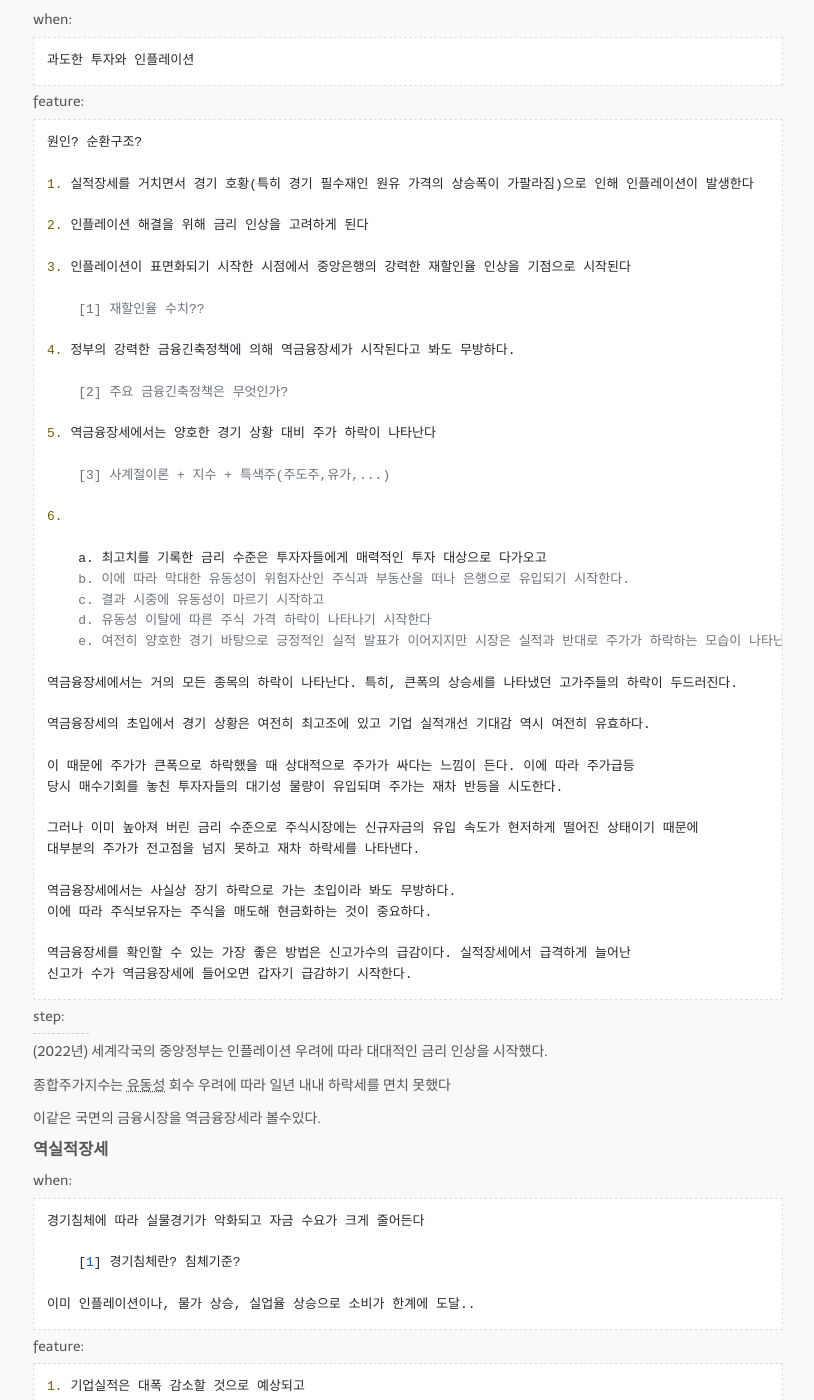
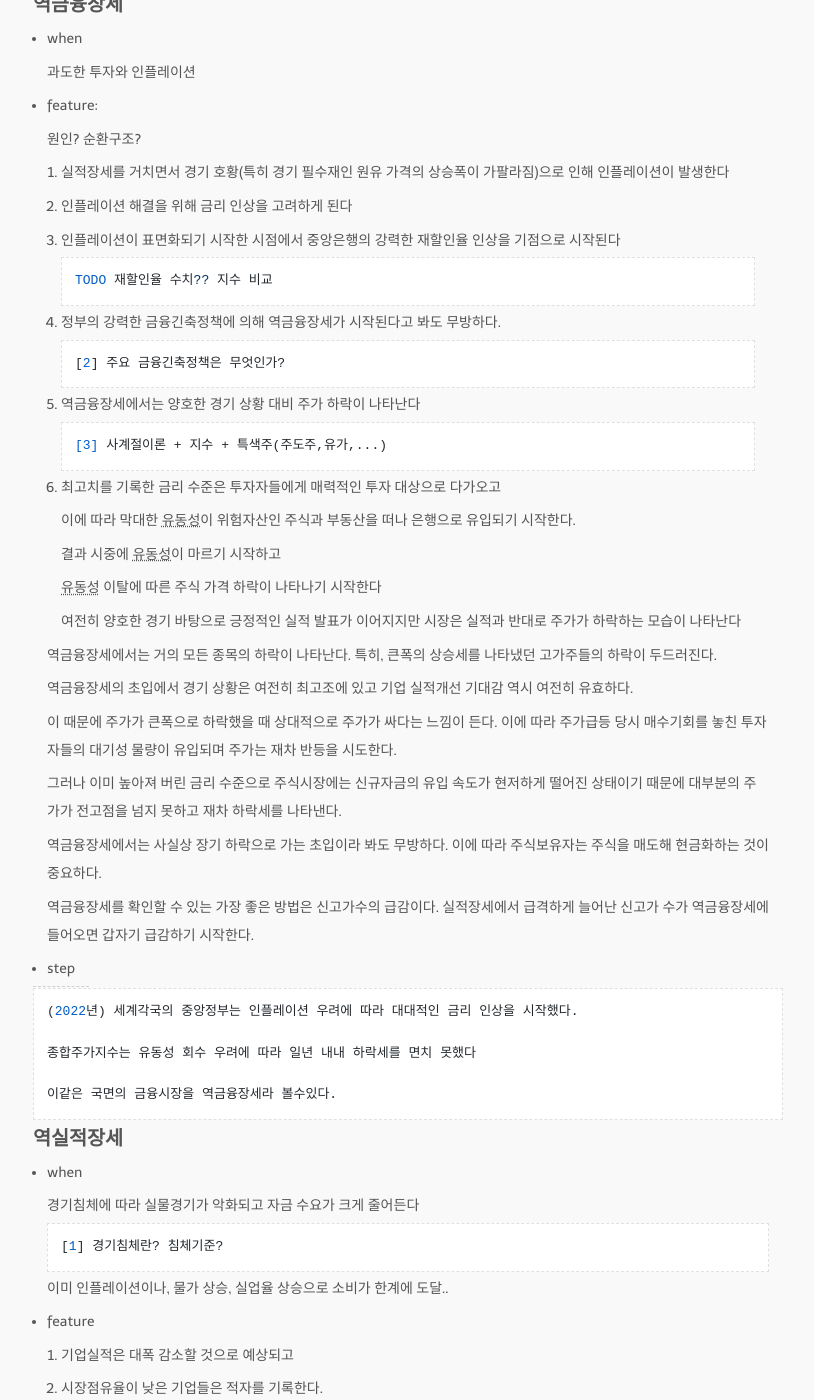
Before and after one commit to jung-research/github.io, a Jekyll site: the page built from _posts/2023-08-23-season_theory.md, in a window 1280 px wide and 1400 px high, scrolled down 4458 px. Shown: the whole window, without its empty margins (232-1046 px from the left). Built offline with Jekyll 4.4.1, drawn with Linux system fonts in a browser that asks for light colours; nearby versions of some CDN libraries; some web fonts are replaced; some of the changed text lies outside the part shown.

Commit message:
mod season theory

```diff
--- a/_posts/2023-08-23-season_theory.md
+++ b/_posts/2023-08-23-season_theory.md
@@ -135,25 +135,25 @@ tags:
 
 * feature:
 
-  1. 풍부한 유동성을 바탕으로 고용과 투자를 본격적으로 늘리기 시작한다
+  1.  풍부한 유동성을 바탕으로 고용과 투자를 본격적으로 늘리기 시작한다
 
-  2. 가장 가공성이 낮은 소재산업에서 실적 개선이 나타나고, 이후 가공산업의 실 적개선이 나타난다
+  2.  가장 가공성이 낮은 소재산업에서 실적 개선이 나타나고, 이후 가공산업의 실 적개선이 나타난다
 
-  3. 이따라 개인소비 관련산업에서도 실적개선이 나타난다, 전산업이 순환하며 실적 개선을 나타낸다.
+  3.  이따라 개인소비 관련산업에서도 실적개선이 나타난다, 전산업이 순환하며 실적 개선을 나타낸다.
 
-  4. 금융장세의 유동성 -> 실질적인 실물경기 활성화까지 긴 시간이 필요하다. (2007년 대표적인 실적장세)
+  4.  금융장세의 유동성 -> 실질적인 실물경기 활성화까지 긴 시간이 필요하다. (2007년 대표적인 실적장세)
 
-  5. 실적장세의 특징 중 하나로 시작과 끝을 구분하기 어렵다는 점이다
+  5.  실적장세의 특징 중 하나로 시작과 끝을 구분하기 어렵다는 점이다
 
-  6. 금리가 서서히 상승하기 시작한다.
+  6.  금리가 서서히 상승하기 시작한다.
 
-     신규 튜자를 위한 대출 수요가 빠르게 증가로 은행권에 자금이 마르게 되고 은행은 서서히 금리 인상을 결정하게 된다.
+      신규 튜자를 위한 대출 수요가 빠르게 증가로 은행권에 자금이 마르게 되고 은행은 서서히 금리 인상을 결정하게 된다.
 
-     금융장세에 풀린 막대한 규모의 유동서이 경기 전반에 영향을 끼쳐 인플레이션 문제를 가져오게 되고 정부는
-     [인플레이션](/2023/08/27/economics_noun.html#inflation)을 억제하기 위해 서서히 금리 인상을 고려하게 된다.
+      금융장세에 풀린 막대한 규모의 유동서이 경기 전반에 영향을 끼쳐 인플레이션 문제를 가져오게 되고 정부는
+      [인플레이션](/2023/08/27/economics_noun.html#inflation)을 억제하기 위해 서서히 금리 인상을 고려하게 된다.
 
-     실적장세 내내 금리는 꾸준히 상승하게 되고 유동성의 일정 부분이 은행으로 회수되는 가운데 경기지포는 계속해서 호황을
-     나타내고, 주가는 죄고가를 향하게 된다.
+      실적장세 내내 금리는 꾸준히 상승하게 되고 유동성의 일정 부분이 은행으로 회수되는 가운데 경기지포는 계속해서 호황을
+      나타내고, 주가는 죄고가를 향하게 된다.
 
 * step
 
@@ -182,122 +182,124 @@ tags:
 
 * point
 
-  1. 실적장세 전반부에는 재무구조가 좋은 우량주보다는 경기 변동의 영향을 받는 업종에서 높은 투자효율이 나타난다.
+  1.  실적장세 전반부에는 재무구조가 좋은 우량주보다는 경기 변동의 영향을 받는 업종에서 높은 투자효율이 나타난다
 
-     이런 업종의 대부분이 가공도가 낮은 소재산업이다 (시멘트, 철강, 섬유, 제지, 화학, 유리등 소재산업)
+      이런 업종의 대부분이 가공도가 낮은 소재산업이다 (시멘트, 철강, 섬유, 제지, 화학, 유리등 소재산업)
 
-     소재산업중에서 주가 수준이 2~3류인 기업들의 주가 상승폭이 두드러지는 반면 우량주들의 투자 효율은 상대적으로 그다지 좋지 않다[^2]
+      소재산업중에서 주가 수준이 2~3류인 기업들의 주가 상승폭이 두드러지는 반면 우량주들의 투자 효율은 상대적으로
+      그다지 좋지 않다[^2]
 
+  2.  경기확대가 장기화되면 소재산업이 대형 설비투자에 나서게 된다.
 
-  2. 경기확대가 장기화되면 소재산업이 대형 설비투자에 나서게 된다.
+      이에 따라 산업용 기계, 사무기기 등을 설비투자에 필요로 하는 가공도가 높은 기업의 수주가 증가하여 실적장세 후반부에는 가공산업이 우세하게 된다.
 
-     이에 따라 산업용 기계, 사무기기 등을 설비투자에 필요로 하는 가공도가 높은 기업의 수주가 증가하여 실적장세 후반부에는 가공산업이 우세하게 된다.
+  3.  경기 확대가 장기화되어 상품 시황이 좋아지고, 소재산업의 실적전망이 최고수준에 달하는 상황이 오면 서서히 물가가 상승하기 시작한다.
 
-  3. 경기 확대가 장기화되어 상품 시황이 좋아지고, 소재산업의 실적전망이 최고수준에 달하는 상황이 오면 서서히 물가가 상승하기 시작한다.
-     아울러 소재산업은 계속해서 최대치를 기록하고 있는 최종 수요를 맞추기 위해 대규모 설비투자에 나선다.
+      아울러 소재산업은 계속해서 최대치를 기록하고 있는 최종 수요를 맞추기 위해 대규모 설비투자에 나선다.
 
-  4. 큰 규모의 자금수요가 발생하게 된다. 물가상승과 더불어 금융시장이 타이트 해지는 상황이 오는 것이다. 이 같은 상황에 따라 인플레이션을
-     우려하는 중앙 정부가 금융긴축정책을 취할 수 있는 환경이 만들어진다.
+  4.  큰 규모의 자금수요가 발생하게 된다. 물가상승과 더불어 금융시장이 타이트 해지는 상황이 오는 것이다.
 
-  5. 실적장세의 정점에 다 달았다 볼 수 있는데, 실적장세의 정점에서는 물가상승, 인플레이션 우려 등이 동시에 나타난다.
+      이 같은 상황에 따라 인플레이션을 우려하는 중앙 정부가 금융긴축정책을 취할 수 있는 환경이 만들어진다.
 
-     중앙은행은 예방적 긴축정책을 실시하고 재할인율 인상 등을 진행한다. 이에 따라 주식시장으로 자금유입이 더는 늘지 않게 된다.
+  5.  실적장세의 정점에 다 달았다 볼 수 있는데, 실적장세의 정점에서는 물가상승, 인플레이션 우려 등이 동시에 나타난다.
 
-  6. 기업의 실적은 여전히 높은 증가가 예상되고 이에 따라 많은 투자자들이 확신을 갖고 2~3년 앞의 이익증가분까지
-     사버리는 모습이 나타난다. 이에 따라 신고가 종목수가 급증한다
+      중앙은행은 예방적 긴축정책을 실시하고 재할인율 인상 등을 진행한다. 이에 따라 주식시장으로 자금유입이 더는 늘지 않게 된다.
 
-### 역금융장세
+  6.  기업의 실적은 여전히 높은 증가가 예상되고 이에 따라 많은 투자자들이 확신을 갖고 2~3년 앞의 이익증가분까지
+      사버리는 모습이 나타난다. 이에 따라 신고가 종목수가 급증한다
 
-when:
+## 역금융장세
 
-    과도한 투자와 인플레이션
+* when
 
-feature:
+  과도한 투자와 인플레이션
+
+* feature:
 
     원인? 순환구조?
 
-    1. 실적장세를 거치면서 경기 호황(특히 경기 필수재인 원유 가격의 상승폭이 가팔라짐)으로 인해 인플레이션이 발생한다
+  1.  실적장세를 거치면서 경기 호황(특히 경기 필수재인 원유 가격의 상승폭이 가팔라짐)으로 인해 인플레이션이 발생한다
 
-    2. 인플레이션 해결을 위해 금리 인상을 고려하게 된다
+  2.  인플레이션 해결을 위해 금리 인상을 고려하게 된다
 
-    3. 인플레이션이 표면화되기 시작한 시점에서 중앙은행의 강력한 재할인율 인상을 기점으로 시작된다
+  3.  인플레이션이 표면화되기 시작한 시점에서 중앙은행의 강력한 재할인율 인상을 기점으로 시작된다
 
-        [1] 재할인율 수치??
+          TODO 재할인율 수치?? 지수 비교
 
-    4. 정부의 강력한 금융긴축정책에 의해 역금융장세가 시작된다고 봐도 무방하다.
+  4.  정부의 강력한 금융긴축정책에 의해 역금융장세가 시작된다고 봐도 무방하다.
 
-        [2] 주요 금융긴축정책은 무엇인가?
+          [2] 주요 금융긴축정책은 무엇인가?
 
-    5. 역금융장세에서는 양호한 경기 상황 대비 주가 하락이 나타난다
+  5.  역금융장세에서는 양호한 경기 상황 대비 주가 하락이 나타난다
 
-        [3] 사계절이론 + 지수 + 특색주(주도주,유가,...)
+          [3] 사계절이론 + 지수 + 특색주(주도주,유가,...)
 
-    6.
+  6.  최고치를 기록한 금리 수준은 투자자들에게 매력적인 투자 대상으로 다가오고
 
-        a. 최고치를 기록한 금리 수준은 투자자들에게 매력적인 투자 대상으로 다가오고
-        b. 이에 따라 막대한 유동성이 위험자산인 주식과 부동산을 떠나 은행으로 유입되기 시작한다.
-        c. 결과 시중에 유동성이 마르기 시작하고
-        d. 유동성 이탈에 따른 주식 가격 하락이 나타나기 시작한다
-        e. 여전히 양호한 경기 바탕으로 긍정적인 실적 발표가 이어지지만 시장은 실적과 반대로 주가가 하락하는 모습이 나타난다
+      이에 따라 막대한 유동성이 위험자산인 주식과 부동산을 떠나 은행으로 유입되기 시작한다.
 
-    역금융장세에서는 거의 모든 종목의 하락이 나타난다. 특히, 큰폭의 상승세를 나타냈던 고가주들의 하락이 두드러진다.
+      결과 시중에 유동성이 마르기 시작하고
 
-    역금융장세의 초입에서 경기 상황은 여전히 최고조에 있고 기업 실적개선 기대감 역시 여전히 유효하다.
+      유동성 이탈에 따른 주식 가격 하락이 나타나기 시작한다
 
-    이 때문에 주가가 큰폭으로 하락했을 때 상대적으로 주가가 싸다는 느낌이 든다. 이에 따라 주가급등
-    당시 매수기회를 놓친 투자자들의 대기성 물량이 유입되며 주가는 재차 반등을 시도한다.
+      여전히 양호한 경기 바탕으로 긍정적인 실적 발표가 이어지지만 시장은 실적과 반대로 주가가 하락하는 모습이 나타난다
 
-    그러나 이미 높아져 버린 금리 수준으로 주식시장에는 신규자금의 유입 속도가 현저하게 떨어진 상태이기 때문에
-    대부분의 주가가 전고점을 넘지 못하고 재차 하락세를 나타낸다.
+  역금융장세에서는 거의 모든 종목의 하락이 나타난다. 특히, 큰폭의 상승세를 나타냈던 고가주들의 하락이 두드러진다.
 
-    역금융장세에서는 사실상 장기 하락으로 가는 초입이라 봐도 무방하다.
-    이에 따라 주식보유자는 주식을 매도해 현금화하는 것이 중요하다.
+  역금융장세의 초입에서 경기 상황은 여전히 최고조에 있고 기업 실적개선 기대감 역시 여전히 유효하다.
 
-    역금융장세를 확인할 수 있는 가장 좋은 방법은 신고가수의 급감이다. 실적장세에서 급격하게 늘어난
-    신고가 수가 역금융장세에 들어오면 갑자기 급감하기 시작한다.
+  이 때문에 주가가 큰폭으로 하락했을 때 상대적으로 주가가 싸다는 느낌이 든다. 이에 따라 주가급등
+  당시 매수기회를 놓친 투자자들의 대기성 물량이 유입되며 주가는 재차 반등을 시도한다.
 
-step:
+  그러나 이미 높아져 버린 금리 수준으로 주식시장에는 신규자금의 유입 속도가 현저하게 떨어진 상태이기 때문에
+  대부분의 주가가 전고점을 넘지 못하고 재차 하락세를 나타낸다.
+
+  역금융장세에서는 사실상 장기 하락으로 가는 초입이라 봐도 무방하다. 이에 따라 주식보유자는 주식을 매도해 현금화하는 것이 중요하다.
+
+  역금융장세를 확인할 수 있는 가장 좋은 방법은 신고가수의 급감이다. 실적장세에서 급격하게 늘어난 신고가 수가 역금융장세에 들어오면 갑자기 급감하기 시작한다.
+
+* step
 
 
 ---
 
-(2022년) 세계각국의 중앙정부는 인플레이션 우려에 따라 대대적인 금리 인상을 시작했다.
+    (2022년) 세계각국의 중앙정부는 인플레이션 우려에 따라 대대적인 금리 인상을 시작했다.
 
-종합주가지수는 유동성 회수 우려에 따라 일년 내내 하락세를 면치 못했다
+    종합주가지수는 유동성 회수 우려에 따라 일년 내내 하락세를 면치 못했다
 
-이같은 국면의 금융시장을 역금융장세라 볼수있다.
+    이같은 국면의 금융시장을 역금융장세라 볼수있다.
 
 
-### 역실적장세
+## 역실적장세
 
-when:
+* when
 
-    경기침체에 따라 실물경기가 악화되고 자금 수요가 크게 줄어든다
+  경기침체에 따라 실물경기가 악화되고 자금 수요가 크게 줄어든다
 
-        [1] 경기침체란? 침체기준?
+      [1] 경기침체란? 침체기준?
 
-    이미 인플레이션이나, 물가 상승, 실업율 상승으로 소비가 한계에 도달..
+  이미 인플레이션이나, 물가 상승, 실업율 상승으로 소비가 한계에 도달..
 
-feature:
+* feature
 
-    1. 기업실적은 대폭 감소할 것으로 예상되고
+  1.  기업실적은 대폭 감소할 것으로 예상되고
 
-    2. 시장점유율이 낮은 기업들은 적자를 기록한다.
+  2.  시장점유율이 낮은 기업들은 적자를 기록한다.
 
-    3. 작전 세력에 의한 주가 조작도 빈번하다
+  3.  작전 세력에 의한 주가 조작도 빈번하다
 
-    4. 미래가 불투명한 주식을 보유하기보다 안정적으로 이자를 받을 수 있는 채권투자로 전환하고 다가올 금융장세를 대비하는 것이 좋다
+  4.  미래가 불투명한 주식을 보유하기보다 안정적으로 이자를 받을 수 있는 채권투자로 전환하고 다가올 금융장세를 대비하는 것이 좋다
 
-    5. '바닥 밑 지하실'이란 표현이 난무할 만큼 주가의 바닥을 예측할 수 없는 두려운 시기가 역실적 장세다.
+  5.  '바닥 밑 지하실'이란 표현이 난무할 만큼 주가의 바닥을 예측할 수 없는 두려운 시기가 역실적 장세다.
 
-    6. 경기가 바닥으로 떨어지기 전에 주가가 먼저 바닥에 도달 한다
+  6.  경기가 바닥으로 떨어지기 전에 주가가 먼저 바닥에 도달 한다
 
-        [2] 주가/주식의 선행성은, 새로운 기회?? 정책을 예측/선 반응 함에, 정책의 실행기간과 효과 발휘까지의 갭으로 선후 차이로 다가온다?
+          [2] 주가/주식의 선행성은, 새로운 기회?? 정책을 예측/선 반응 함에, 정책의 실행기간과 효과 발휘까지의 갭으로 선후 차이로 다가온다?
 
-    7. 이 시기에는
+  7.  이 시기에는
 
-        ㄱ. 금융주
-        ㄴ. 경기에 덜 민감하고 위험이 적은 경기방어주(전력,가스,부동산,제약주)이다.
+          ㄱ. 금융주
+          ㄴ. 경기에 덜 민감하고 위험이 적은 경기방어주(전력,가스,부동산,제약주)이다.
 
 
 ---
```
